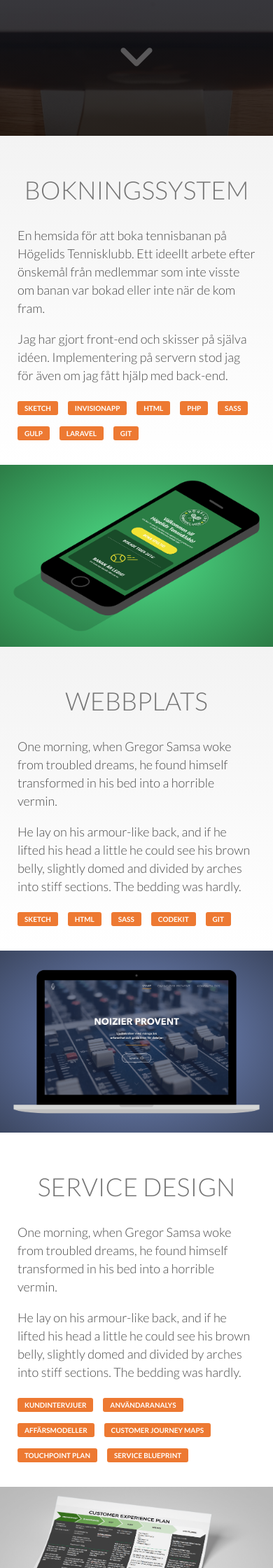
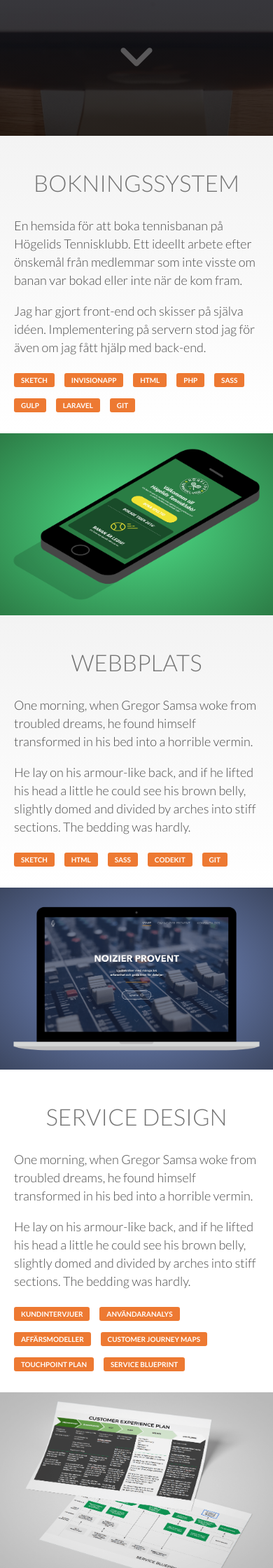
Before and after one commit to wictorstenseke/my-portfolio, a PHP site: page / in a window 390 px wide. Shown: the part 650-2890 px from the top of the page at 70% size. Run offline with PHP 8.4, Linux system fonts and the light colour scheme; some libraries are stand-ins or nearby versions.

Commit message:
fixed media querie

```diff
--- a/public_html/css/main.css
+++ b/public_html/css/main.css
@@ -1413,6 +1413,11 @@
   display: inline-block; }
 
 @media only screen and (max-width: 620px) {
+  .info-content {
+    padding: 20px; }
+    .info-content h2 {
+      font-size: 33px; }
+
   .skill-tag {
     font-size: 10px; } }
 .education {
--- a/sass/2-sections/_portfolio.sass
+++ b/sass/2-sections/_portfolio.sass
@@ -63,5 +63,9 @@
 
 // Media Queries
 @media only screen and (max-width: 620px)
+  .info-content
+    padding: 20px
+    h2
+      font-size: 33px
   .skill-tag
     font-size: 10px
```
